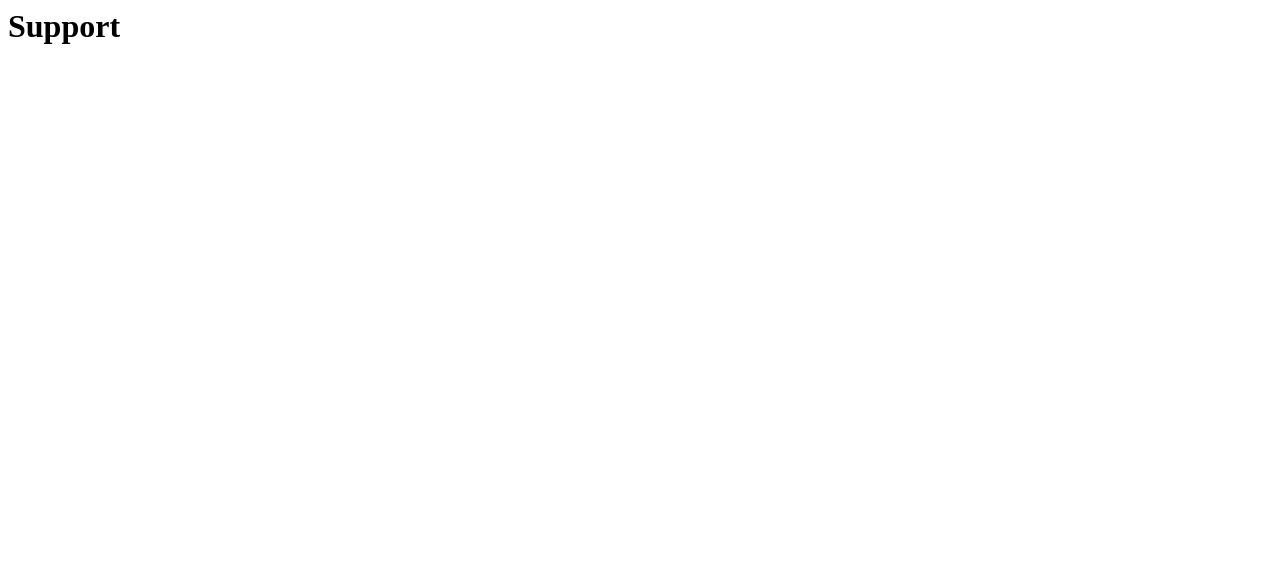
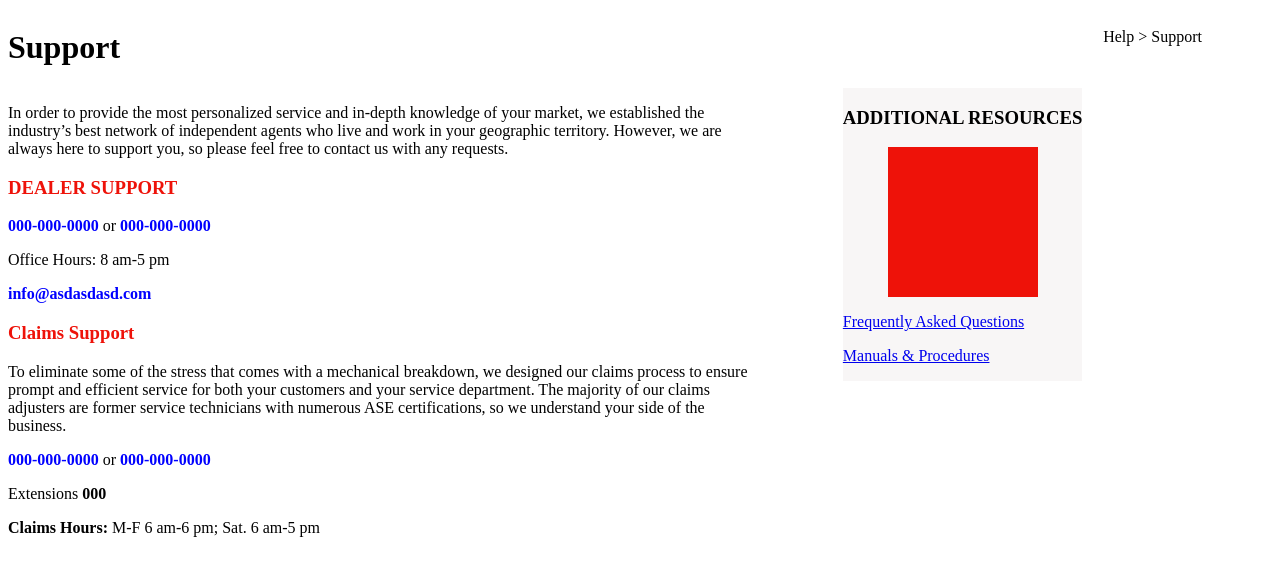
Before and after one commit to murbot/cnan, a plain HTML site: page views/support.html in a window 1280 px wide. Drawn offline with Linux system fonts and the light colour scheme.

Commit message:
[Nicolas Del Fiorentino] Support static page

```diff
--- /dev/null
+++ b/views/support.css
@@ -0,0 +1,38 @@
+.main {
+	width: 60%;
+	float: left;
+}
+
+.title {
+    display: inline-block;
+}
+
+.breadcrumbs {
+    float: right;
+    margin-right: 70px;
+    padding-bottom: 20px;
+    padding-top: 20px;
+}
+
+.subtitle {
+	color: #EE1209;
+}
+
+.phoneNumber, .email {
+	color: blue;
+	font-weight: 600;
+}
+
+.aditional {
+	float: right;
+	background-color: #F8F6F6;
+	margin-right: 15%;
+}
+
+.aditional .video {
+	width: 150px;
+	height: 150px;
+	background-color: #EE1209;
+	margin-left: auto;
+	margin-right: auto;
+}
--- a/views/support.html
+++ b/views/support.html
@@ -1 +1,31 @@
-<h1>Support</h1>
+<!DOCTYPE html>
+<html>
+<head>
+    <link rel="stylesheet" type="text/css" href="./support.css">
+    <title>Support</title>
+</head>
+    <body>
+    <div>
+        <h1 class="title">Support</h1>
+        <span class="breadcrumbs"> Help > Support </span>
+    </div>
+    <div class="main">
+        <p>In order to provide the most personalized service and in-depth knowledge of your market, we established the industry’s best network of independent agents who live and work in your geographic territory. However, we are always here to support you, so please feel free to contact us with any requests.</p>
+        <h3 class="subtitle">DEALER SUPPORT</h2>
+        <p><span class="phoneNumber">000-000-0000</span> or <span class="phoneNumber">000-000-0000</span></p>
+        <p>Office Hours: 8 am-5 pm</p>
+        <p class="email">info@asdasdasd.com</p>
+        <h3 class="subtitle">Claims Support</h2>
+        <p>To eliminate some of the stress that comes with a mechanical breakdown, we designed our claims process to ensure prompt and efficient service for both your customers and your service department. The majority of our claims adjusters are former service technicians with numerous ASE certifications, so we understand your side of the business.</p>
+        <p><span class="phoneNumber">000-000-0000</span> or <span class="phoneNumber">000-000-0000</span>
+        <p>Extensions <strong>000</strong></p>
+        <p><strong>Claims Hours:</strong> M-F 6 am-6 pm; Sat. 6 am-5 pm</p>
+    </div>
+    <div class="aditional">
+        <h3>ADDITIONAL RESOURCES</h3>
+        <div class="video"></div>
+        <p><a href="#">Frequently Asked Questions</a></p>
+        <p><a href="#">Manuals & Procedures</a></p>
+    </div>
+    </body>
+</html>
```
